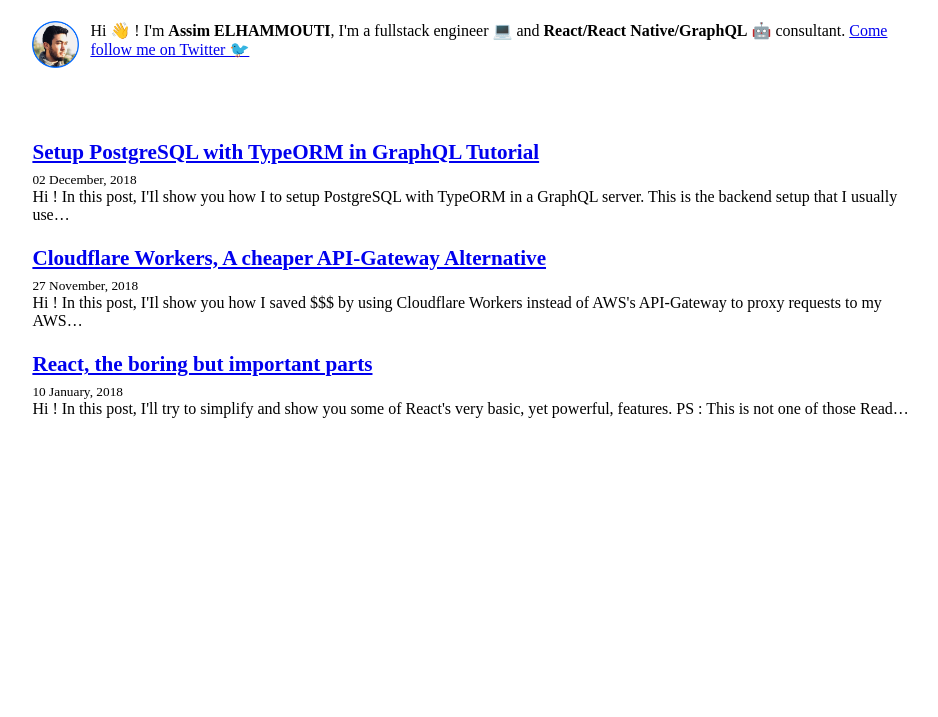
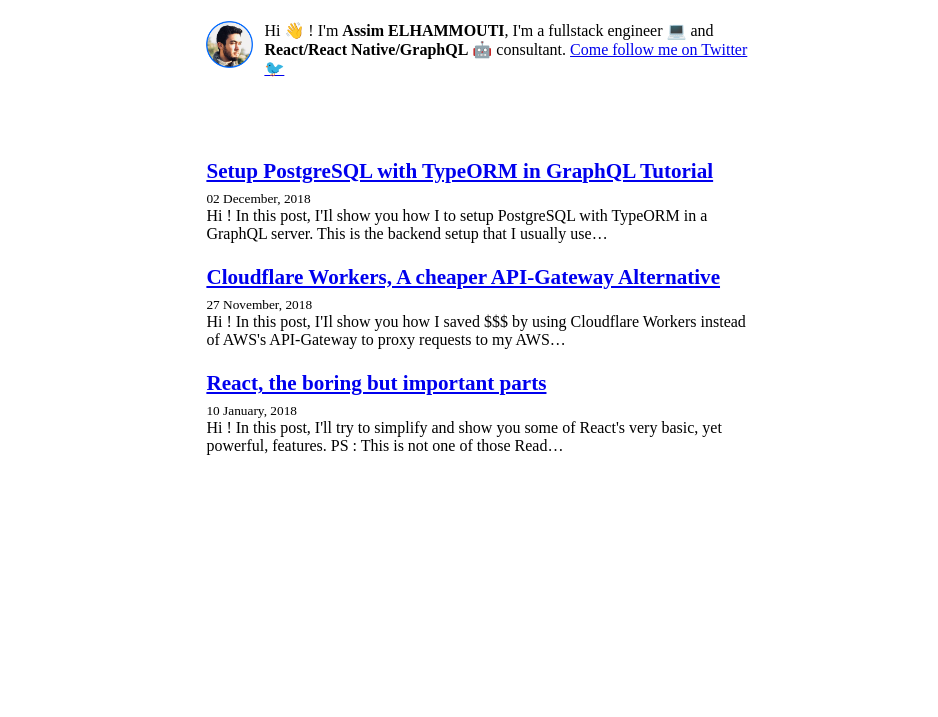
Before and after one commit to burnsco/myBlog, a Gatsby site: page / in a window 1280 px wide. Shown: the part 83-800 px from the top of the page, without its empty margins (161-1099 px from the left). Built offline with nearby package versions, Linux system fonts and the light colour scheme; Gatsby itself is replaced by a stand-in of ours; some packages are replaced by stand-ins of ours.

Commit message:
Change Layout max width

```diff
--- a/src/components/layout.js
+++ b/src/components/layout.js
@@ -56,7 +56,7 @@ class Template extends React.Component {
         style={{
           marginLeft: 'auto',
           marginRight: 'auto',
-          maxWidth: rhythm(40),
+          maxWidth: rhythm(25),
           padding: `${rhythm(1.5)} ${rhythm(3 / 4)}`,
         }}
       >
```
